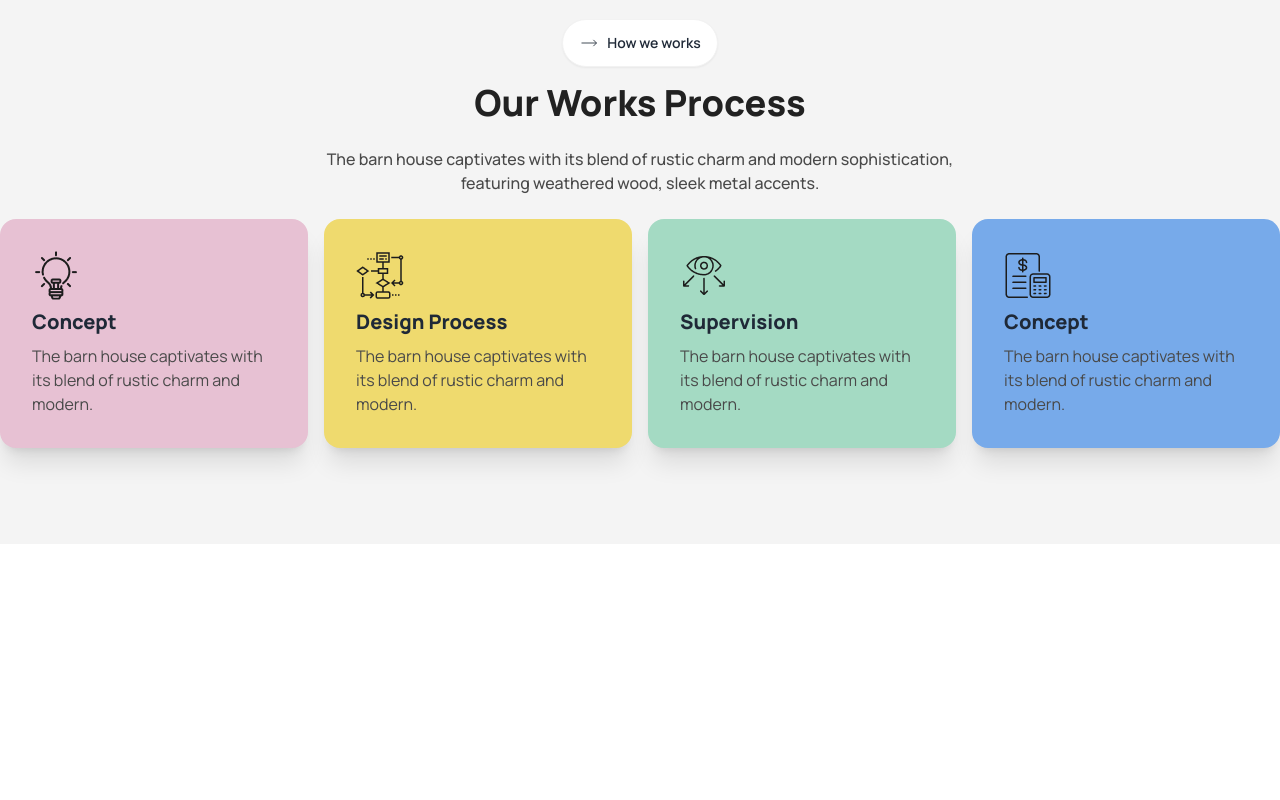
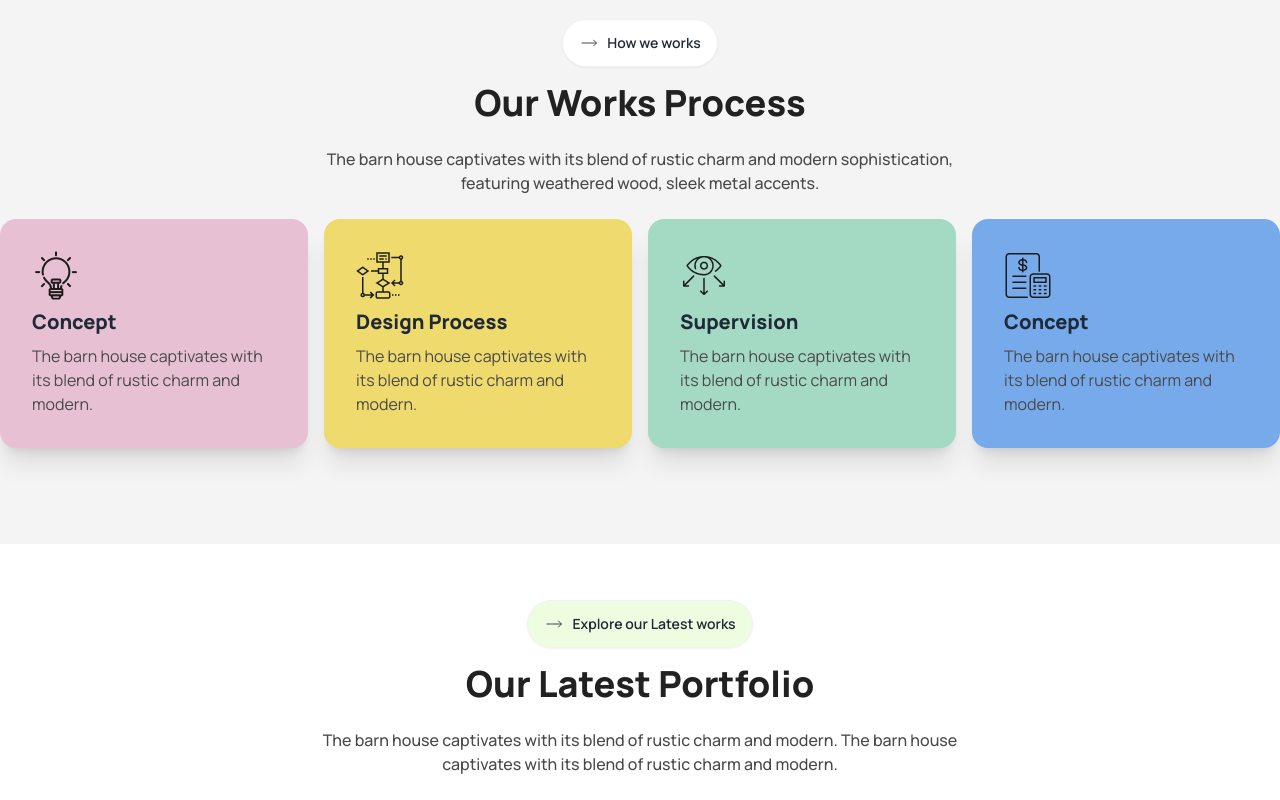
Before and after one commit to RaiyanJiyon/Rinterio-Website, a plain HTML site: page index.html in a window 1280 px wide. Shown: the part 1614-2414 px from the top of the page. Before the commit the page ends 2158 px from the top, so only its background shows below. Drawn offline with nearby package versions, Linux system fonts and the light colour scheme.

Commit message:
Added latest portfolio content section

```diff
--- a/index.html
+++ b/index.html
@@ -322,6 +322,37 @@
             </div>
 
         </section>
+
+        <!-- latest portfolio section -->
+        <section class="md:bg-[#FFFFFF]">
+            <div class="md:container mx-auto">
+                <!-- latest portfolio content -->
+                <div class="w-11/12 mx-auto md:w-1/2 md:pt-14">
+                    <!-- button -->
+                    <div class="flex justify-center items-center">
+                        <button
+                            class="btn bg-[#ABEF5F33] rounded-3xl mx-auto md:mx-0 mb-4 mt-4 md:mt-0 flex justify-center items-center">
+                            <svg xmlns="http://www.w3.org/2000/svg" fill="none" viewBox="0 0 24 24" strokeWidth={1.5}
+                                stroke="currentColor" class="w-5 h-5">
+                                <path strokeLinecap="round" strokeLinejoin="round"
+                                    d="M17.25 8.25 21 12m0 0-3.75 3.75M21 12H3" />
+                            </svg>
+                            Explore our Latest works
+                        </button>
+                    </div>
+
+                    <!-- heading -->
+                    <h1 class="text-[#212121] text-3xl md:text-4xl font-extrabold mb-6 text-center">
+                        Our Latest Portfolio
+                    </h1>
+                    <!-- description -->
+                    <p class="text-[#494949] text-sm md:text-base font-medium mb-6 text-center">
+                        The barn house captivates with its blend of rustic charm and modern. The barn house captivates
+                        with its blend of rustic charm and modern.
+                    </p>
+                </div>
+            </div>
+        </section>
     </main>
     <!-- main container ends here -->
 
```
